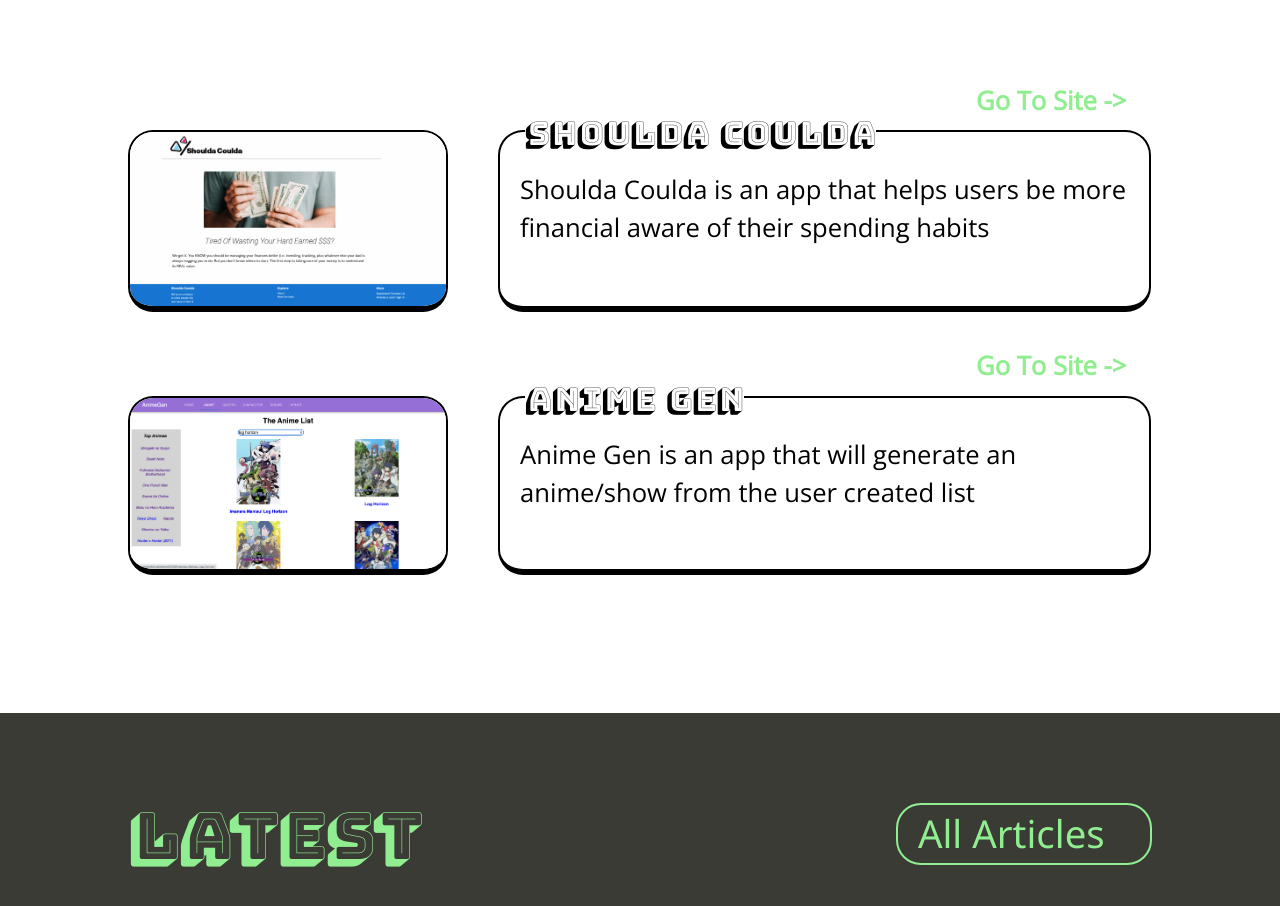
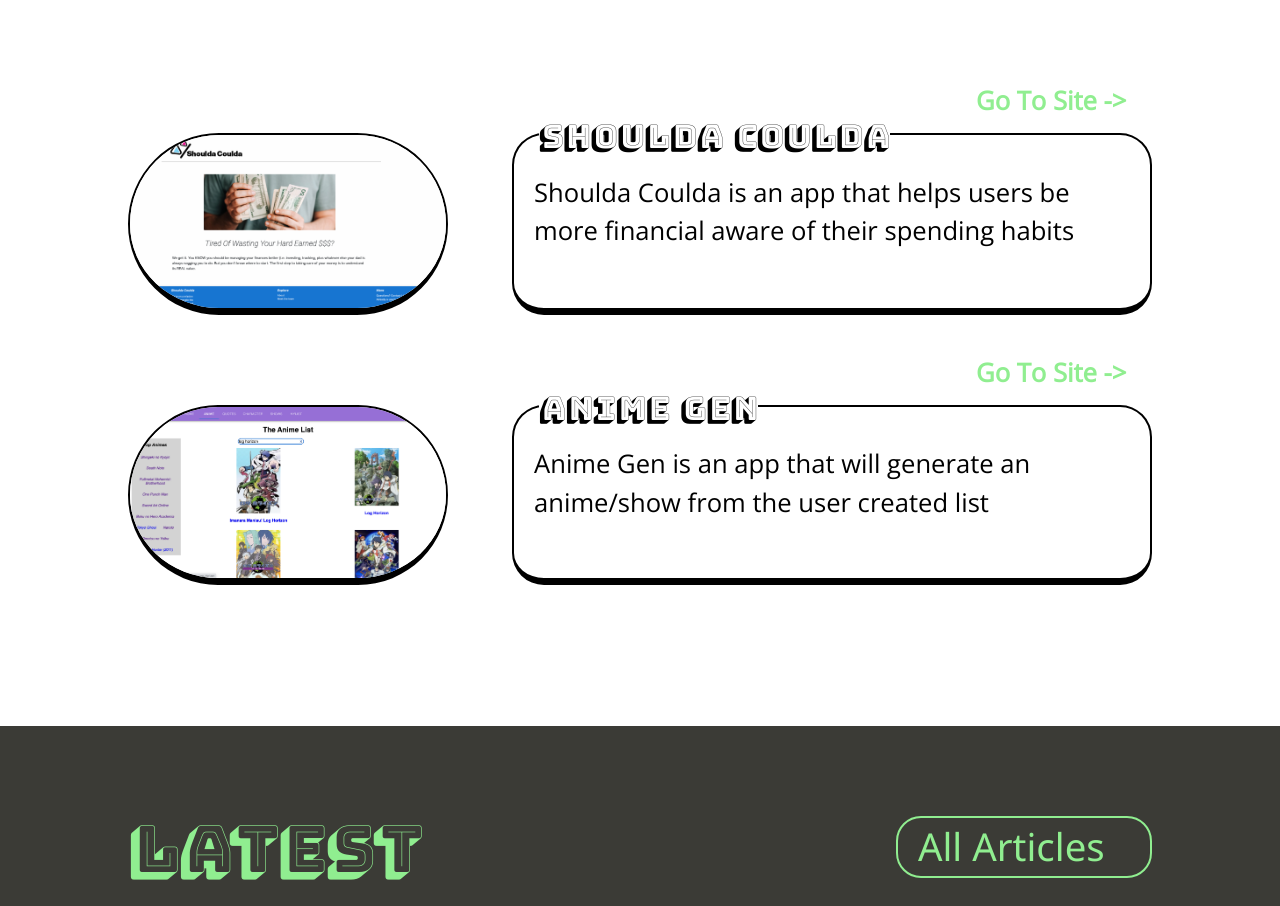
Before and after one commit to StudentCZ/my-website, a React (Create React App) app: page / in a window 1280 px wide. Shown: the part 1860-2766 px from the top of the page. Built offline with nearby package versions, Linux system fonts and the light colour scheme.

Commit message:
change px to vw

```diff
--- a/src/components/ProjectImageBar.module.css
+++ b/src/components/ProjectImageBar.module.css
@@ -8,21 +8,21 @@
   border: 2px solid black;
   margin-left: 10vw;
   width: 25vw;
-  border-radius: 25px;
-  margin-top: 10px;
-  margin-bottom: 10px;
-  border-bottom: 6px solid black;
+  border-radius: 25vw;
+  margin-top: 1vw;
+  margin-bottom: 1vw;
+  border-bottom: 0.6vw solid black;
 }
 
 .projectText {
   position: relative;
-  border: 2px solid black;
-  margin-left: 50px;
-  width: 51vw;
-  border-radius: 25px;
-  margin-top: 10px;
-  margin-bottom: 10px;
-  border-bottom: 6px solid black;
+  border: 0.2vw solid black;
+  margin-left: 5vw;
+  width: 50vw;
+  border-radius: 2.5vw;
+  margin-top: 1vw;
+  margin-bottom: 1vw;
+  border-bottom: 0.6vw solid black;
   font-family: 'Open Sans', sans-serif;
 }
 
```
